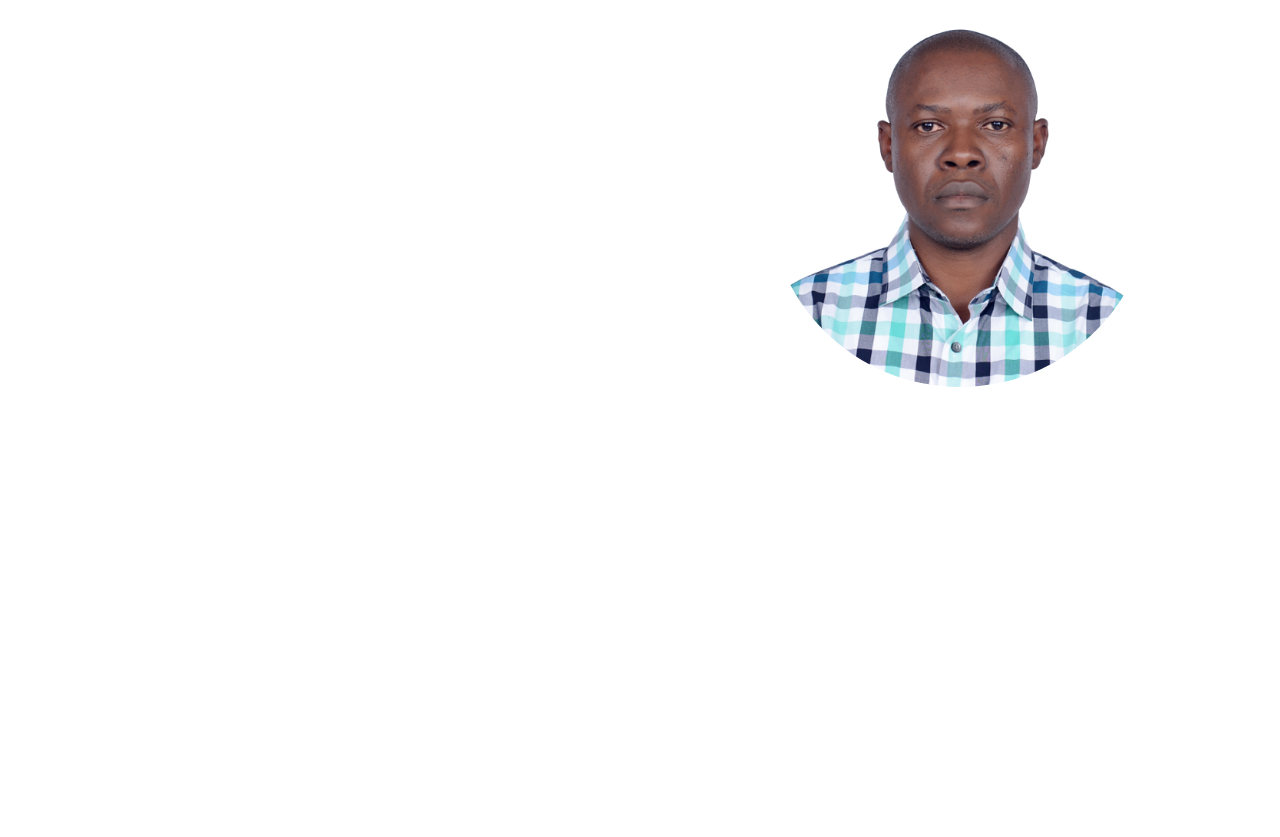
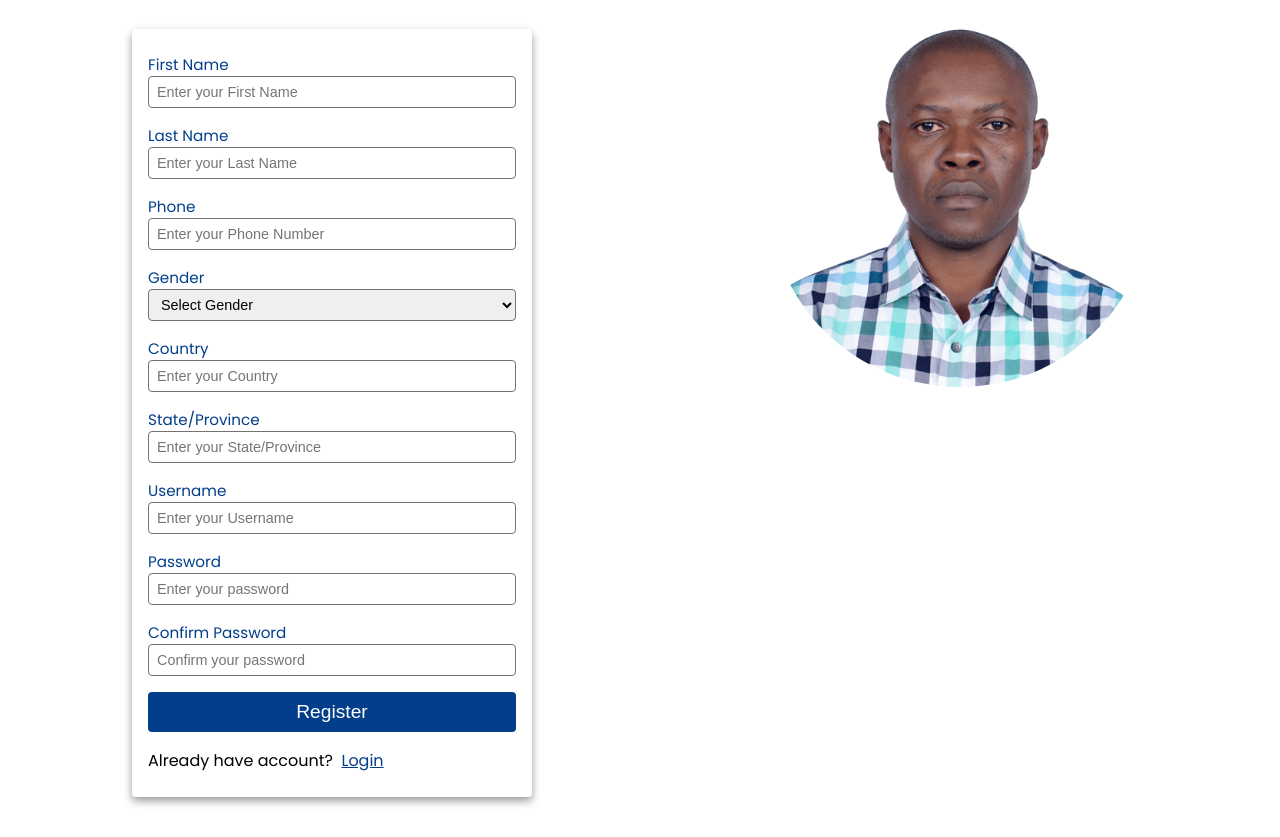
Before and after one commit to kuicpet/alt_school_assignment_1, a plain HTML site: page register.html in a window 1280 px wide. Shown: the part 157-994 px from the top of the page. Before the commit the page ends 800 px from the top, so only its background shows below. Drawn offline with Linux system fonts and the light colour scheme.

Commit message:
ft--login and register pages

```diff
--- a/register.html
+++ b/register.html
@@ -42,7 +42,54 @@
                 <h1>Register</h1>
             </section>
             <section class="register_form">
-
+                <form>
+                    <div>
+                        <label>First Name</label>
+                        <input type="text" placeholder="Enter your First Name" required />
+                    </div>
+                    <div>
+                        <label>Last Name</label>
+                        <input type="text" placeholder="Enter your Last Name" required />
+                    </div>
+                    <div>
+                        <label>Phone</label>
+                        <input type="tel" placeholder="Enter your Phone Number" required />
+                    </div>
+                    <div>
+                        <label>Gender</label>
+                        <select>
+                            <option>Select Gender</option>
+                            <option value="male">Male</option>
+                            <option value="female">Female</option>
+                        </select>
+                    </div>
+                    <div>
+                        <label>Country</label>
+                        <input type="text" placeholder="Enter your Country" required />
+                    </div>
+                    <div>
+                        <label>State/Province</label>
+                        <input type="text" placeholder="Enter your State/Province" required />
+                    </div>
+                    <div>
+                        <label>Username</label>
+                        <input type="text" placeholder="Enter your Username" required />
+                    </div>
+                    <div>
+                        <label>Password</label>
+                        <input type="password" placeholder="Enter your password"  required/>
+                    </div>
+                    <div>
+                        <label>Confirm Password</label>
+                        <input type="password" placeholder="Confirm your password"  required/>
+                    </div>
+                    <div>
+                        <button type="submit">Register</button>
+                    </div>
+                    <div>
+                        <p>Already have account? &nbsp;<a href="/login.html">Login</a></p>
+                    </div>
+                </form>
             </section>
         </div>
         <div class="aside">
--- a/styles/style.css
+++ b/styles/style.css
@@ -141,7 +141,7 @@ a:hover {
     margin-top: 2.5rem;
 }
 
-/**Contact*/
+/**Forms*/
 form {
     display: flex;
     flex-direction: column;
@@ -151,8 +151,14 @@ form {
     box-shadow: var(--lightShadow);
     border-radius: 4px;
     padding: 1rem;
+    transition: var(--mainTransition);
 }
-.contact_form div {
+form a {
+    padding: 0;
+    text-decoration: underline;
+    color: var(--mainBlue);
+}
+.contact_form div, .login_form div, .register_form div {
     display: flex;
     flex-direction: column;
     align-items: flex-start;
```
Also changed, not shown: login.html (+18 -1 lines).
